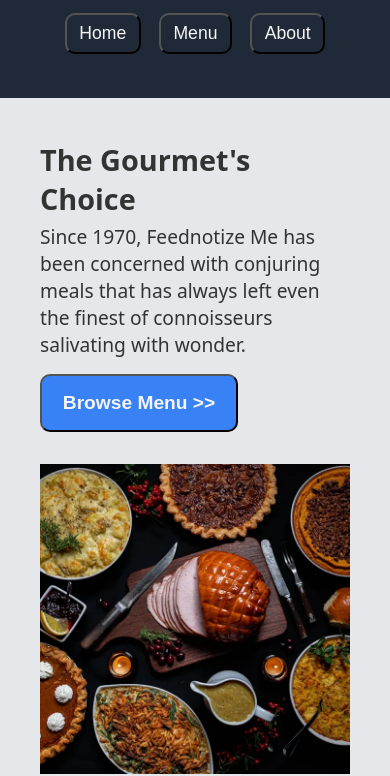
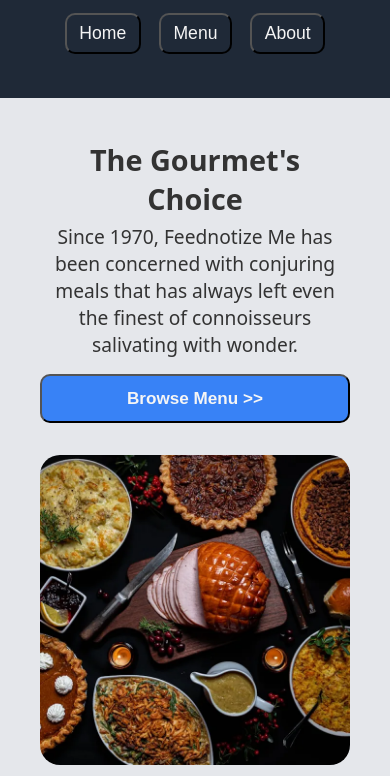
Before and after one commit to zakingslayerv22/restaurant-page, a website built with webpack: page src/index.html in a window 390 px wide. Shown: the part 80-856 px from the top of the page. Built offline with nearby package versions, Linux system fonts and the light colour scheme.

Commit message:
Add more styles to index and menu
In index.css, add a border radius
to the hero image.

In the media
query, decrease the padding and
font size of the hero button.
Also style the hero left container
with a grid display so that the
hero button can span the width
of its container. Align its text
to the center. This looks better
on smaller screens.

In menu.css, reduce the font size
of the menu items overlay divs.
Style the menu item images with
a border.

```diff
--- a/src/index.css
+++ b/src/index.css
@@ -76,6 +76,7 @@
 
 .hero-image {
     width: 100%;
+    border-radius: 20px;
 }
 
 
@@ -103,4 +104,14 @@
         font-size: 0.9rem;
         padding: 0.5rem 0.8rem;
     }
+
+    .hero-button {
+        padding: 0.8rem 1.1rem;
+        font-size: 1.07rem;
+    }
+
+    .hero-left-container {
+        display: grid;
+        text-align: center;
+    }
 }
--- a/src/menu/menu.css
+++ b/src/menu/menu.css
@@ -34,7 +34,7 @@
     width: 100%;
     /* transition: .5s ease; */
     /* opacity:0; */
-    font-size: 1.2rem;
+    font-size: 1.16rem;
     padding: 1.8rem;
     text-align: center;
     border-bottom-left-radius: 20px;
@@ -45,6 +45,7 @@
 .menu-item > img {
     width: 100%;
     border-radius: 20px;
+    border: 5px solid #3882F6;
 }
 
 
```
